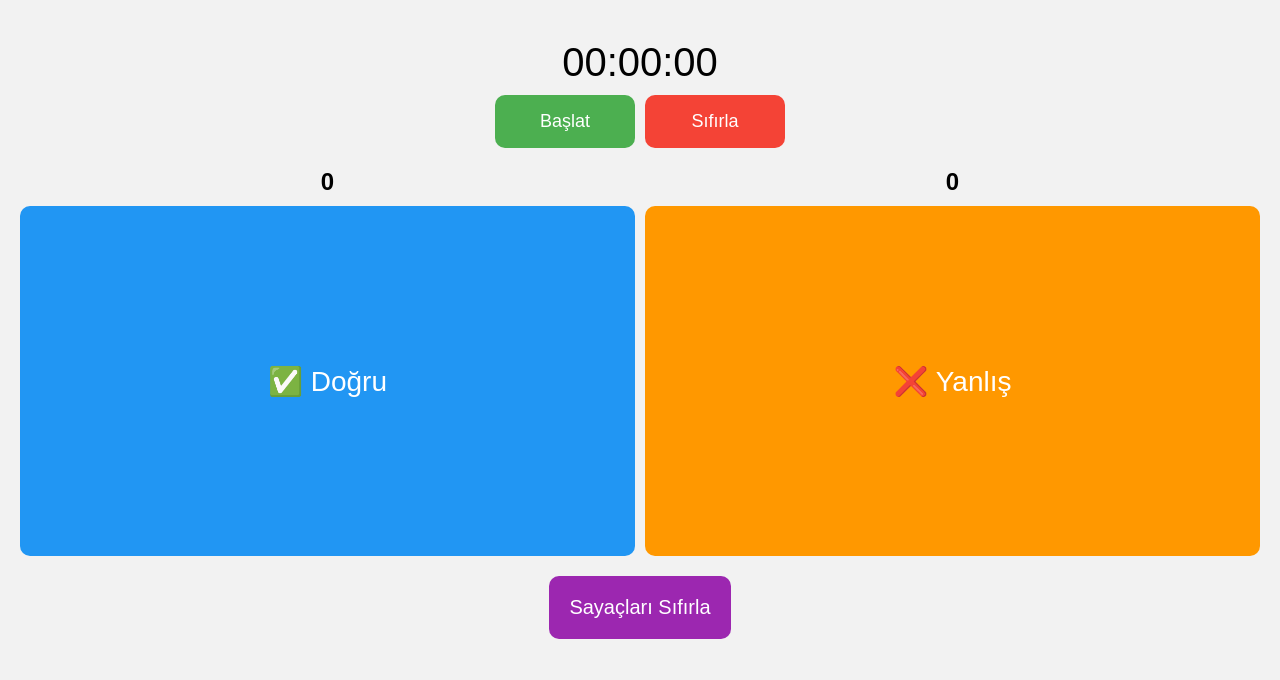
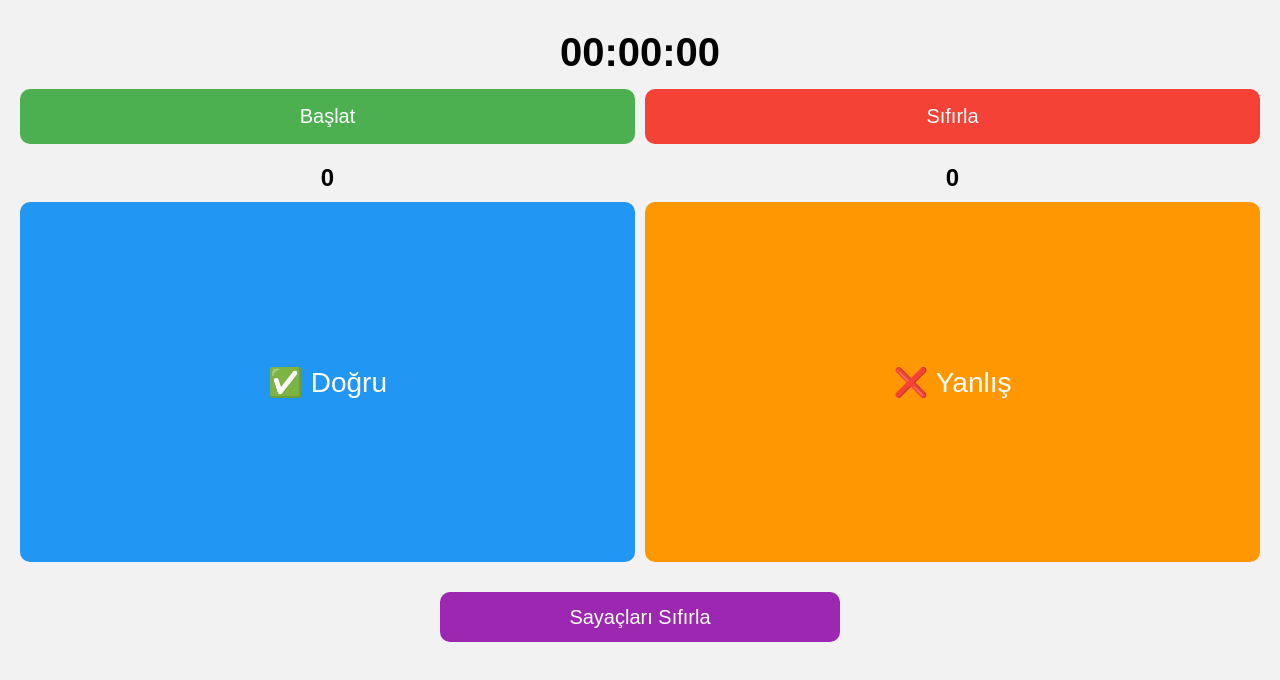
Before and after one commit to safaozgokce/chronometer, a plain HTML site: page index.html in a window 1280 px wide. Drawn offline with Linux system fonts and the light colour scheme.

Commit message:
Update index.html

```diff
--- a/index.html
+++ b/index.html
@@ -19,23 +19,18 @@
 
     #timer {
       font-size: 40px;
-      margin: 20px 0 10px;
+      margin: 10px 0 10px;
+      height: 5px;
+      font-weight: bold;
     }
 
-    .button-group.row {
-      display: flex;
-      justify-content: center;
-      gap: 10px;
-      margin-bottom: 20px;
-      flex-wrap: wrap;
-    }
-
-    .button-group.actions {
+    .button-group {
       display: flex;
       justify-content: center;
       gap: 10px;
       max-width: 100%;
       margin: 20px 0;
+      flex-wrap: wrap;
     }
 
     .button-wrapper {
@@ -43,6 +38,11 @@
       flex-direction: column;
       align-items: center;
       flex: 1;
+      max-width: 100%;
+    }
+
+    .button-wrapper button {
+      width: 100%;
     }
 
     .counter-label {
@@ -51,29 +51,22 @@
       margin-bottom: 10px;
     }
 
-    .button-group.actions button {
-      width: 100%;
-      height: 350px;
+    .button-group .button-wrapper button {
+      height: 360px;
       font-size: 28px;
     }
 
-    .button-group.controls button {
-      font-size: 18px;
+    .button-group.controls .button-wrapper button {
+      height: auto;
       padding: 16px;
-      width: 140px;
+      font-size: 20px;
     }
 
-    .button-group.column {
-      display: flex;
-      flex-direction: column;
-      gap: 20px;
-      margin: 20px auto;
-      max-width: 400px;
+    .placeholder {
+      height: 34px; /* Sayaç hizası boşluğu için */
     }
 
     button {
-      font-size: 20px;
-      padding: 20px;
       border: none;
       border-radius: 10px;
       cursor: pointer;
@@ -89,20 +82,34 @@
     #trueBtn { background-color: #2196F3; color: white; }
     #falseBtn { background-color: #ff9800; color: white; }
     #counterResetBtn { background-color: #9c27b0; color: white; }
+
+    #counterResetBtn {
+      font-size: 20px;
+      padding: 10px;
+      margin-top: 10px;
+      width: 100%;
+      height: 50px;
+      max-width: 400px;
+    }
   </style>
 </head>
 <body>
-
   <div id="timer">00:00:00</div>
 
-  <!-- Kronometre butonları YAN YANA -->
-  <div class="button-group row controls">
-    <button id="startStopBtn">Başlat</button>
-    <button id="resetBtn">Sıfırla</button>
+  <!-- Başlat / Sıfırla butonları aynı hizalı -->
+  <div class="button-group controls">
+    <div class="button-wrapper">
+      <div class="placeholder"></div>
+      <button id="startStopBtn">Başlat</button>
+    </div>
+    <div class="button-wrapper">
+      <div class="placeholder"></div>
+      <button id="resetBtn">Sıfırla</button>
+    </div>
   </div>
 
-  <!-- Doğru / Yanlış butonları ve sayaçlar -->
-  <div class="button-group actions">
+  <!-- Doğru / Yanlış butonları -->
+  <div class="button-group">
     <div class="button-wrapper">
       <div class="counter-label" id="trueCount">0</div>
       <button id="trueBtn">✅ Doğru</button>
@@ -113,10 +120,8 @@
     </div>
   </div>
 
-  <!-- Sayaçları sıfırlama butonu -->
-  <div style="max-width: 400px; margin: 20px auto;">
-    <button id="counterResetBtn">Sayaçları Sıfırla</button>
-  </div>
+  <!-- Sayaçları sıfırla -->
+  <button id="counterResetBtn">Sayaçları Sıfırla</button>
 
   <script>
     let timerInterval;
```
